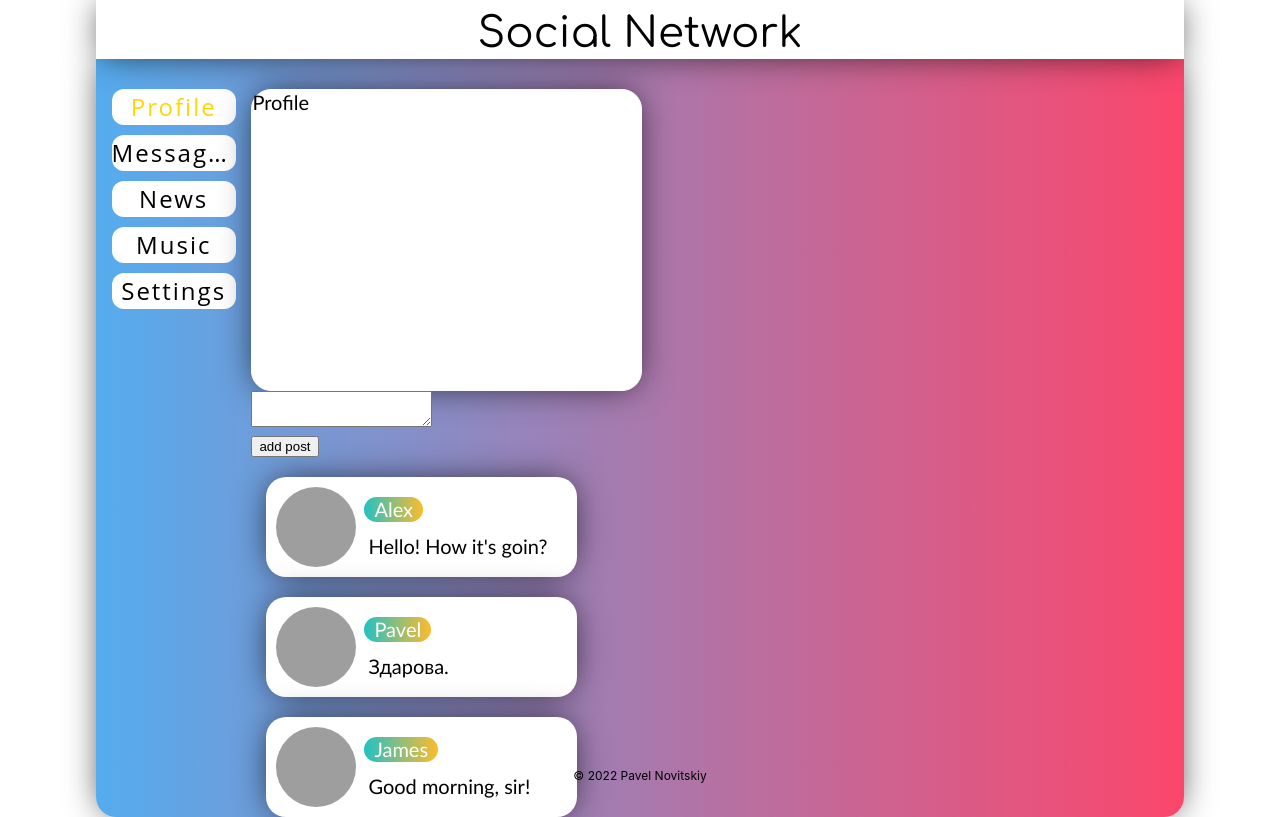
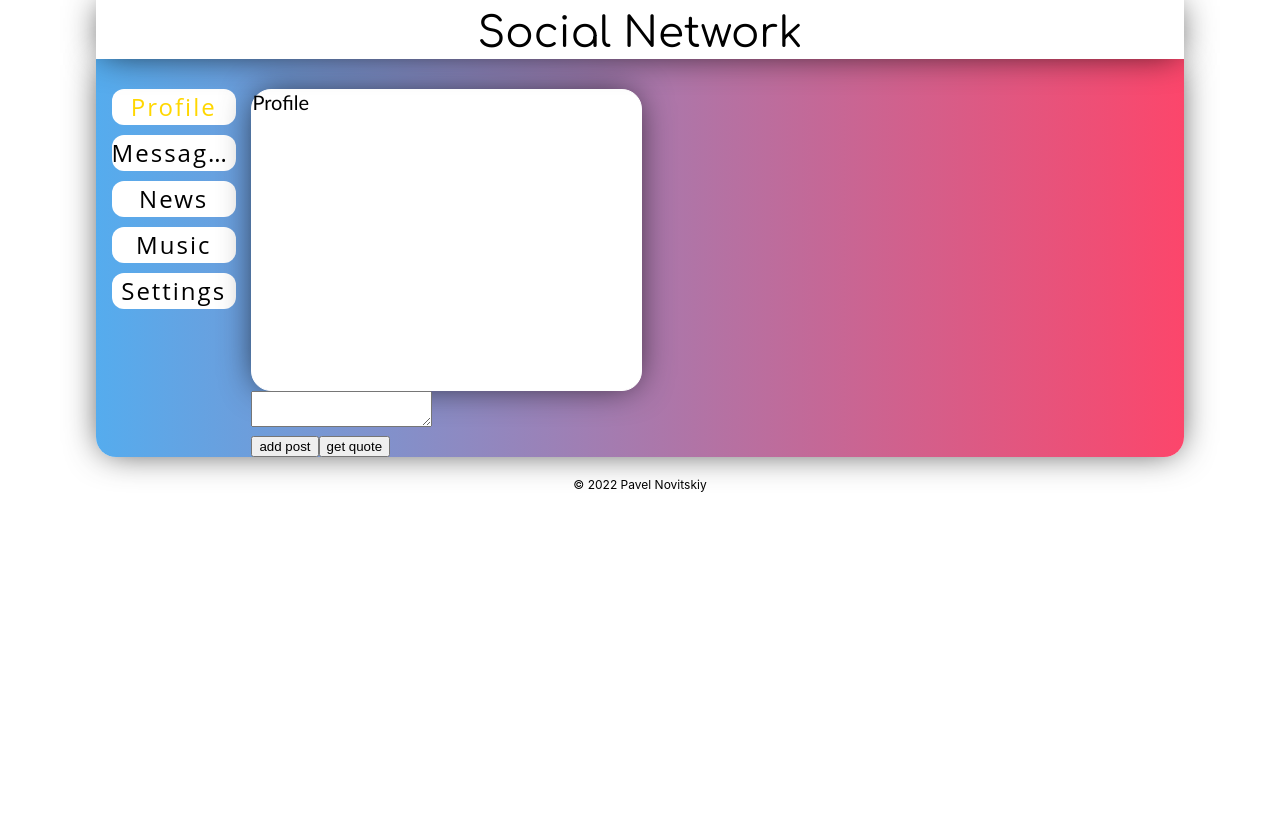
Before and after one commit to pnovitskii/Social-network-pet-project, a React (Create React App) app: page /profile in a window 1280 px wide. Built offline with nearby package versions, Linux system fonts and the light colour scheme; grey boxes are pictures that could not be loaded.

Commit message:
first axios get reques created: random quote

```diff
--- a/package.json
+++ b/package.json
@@ -6,6 +6,7 @@
     "@testing-library/jest-dom": "^5.16.4",
     "@testing-library/react": "^12.1.4",
     "@testing-library/user-event": "^13.5.0",
+    "axios": "^0.27.2",
     "react": "^18.0.0",
     "react-dom": "^18.0.0",
     "react-redux": "^8.0.1",
--- a/src/App.css
+++ b/src/App.css
@@ -16,9 +16,9 @@
   margin-right: auto; */
   max-width: 1935px;
   /* width: 85%; */
-  height:fit-content;
+  /* height:fit-content; */
   display: grid;
-  height: 95vh;
+  /* height: 95vh; */
   grid-template-areas:
   "h h"
   "b b";
@@ -57,15 +57,15 @@
 
 .footer {
   width: 100%;
-  height: 1vh;
+  height: 5vh;
   font-size: 1.5vh;
   margin: auto;
   vertical-align: text-bottom;
   text-align: center;
+  display: grid;
+  grid-template-rows: 1fr 1fr;
 }
-.space {
-  height: 1vh;
-}
+
 
 body {
   overflow-y: scroll;
--- a/src/App.js
+++ b/src/App.js
@@ -40,7 +40,7 @@ function App(props) {
       </div>
       <div className='footer'>
         <div className='space'></div>
-        <div>© 2022 Pavel Novitskiy</div>
+        <div className='footer-text'>© 2022 Pavel Novitskiy</div>
       </div>
     </BrowserRouter>
   );
--- a/src/components/Content/Profile/Posts/MyPosts/MyPosts.jsx
+++ b/src/components/Content/Profile/Posts/MyPosts/MyPosts.jsx
@@ -1,22 +1,39 @@
 import React from 'react';
 import s from './MyPosts.module.css';
 import Post from '../Post/Post'
-
+import * as axios from 'axios';
 const MyPosts = (props) => {
   let newPostText = props.newPostText;
-  let addPost = () => props.addPost();
+  let addPost = (name) => props.addPost(name);
   let updatePostText = () => {
     let text = newPost.current.value;
     props.updatePostText(text);
   }
   let newPost = React.createRef();
   let posts = props.dataPosts.map(post => <Post name={post.name} msg={post.message} />);
+
+  let getQuote = () => {
+
+
+      axios.get('https://favqs.com/api/qotd').then(response => {
+        props.updatePostText(response.data.quote.body);
+        props.addPost(response.data.quote.author);
+      });
+
+
+
+
+  }
+
+
+
   return (
     <div className={s.posts}>
       <div>
         <textarea ref={newPost} value={newPostText} onChange={updatePostText}></textarea>
         <div>
           <button onClick={addPost}>add post</button>
+          <button onClick={getQuote}>get quote</button>
         </div>
       </div>
       {posts}
--- a/src/components/Content/Profile/Posts/MyPostsContainer.jsx
+++ b/src/components/Content/Profile/Posts/MyPostsContainer.jsx
@@ -3,19 +3,23 @@ import MyPosts from './MyPosts/MyPosts';
 import { connect } from 'react-redux';
 
 const mapStateToProps = (state) => {
+
+
     return {
         dataPosts: state.profilePage.dataPosts,
-        newPostText: state.profilePage.newPostText
+        newPostText: state.profilePage.newPostText,
+
     }
 }
 
 const mapDispatchToProps = (dispatch) => {
     return {
-        addPost: () => { dispatch(addPostActionCreator()) },
+        addPost: (name) => { dispatch(addPostActionCreator(name)) },
         updatePostText: (text) => { dispatch(updatePostTextActionCreator(text)) }
     }
 }
 
+
 const MyPostsContainer = connect(mapStateToProps, mapDispatchToProps)(MyPosts);
 
 export default MyPostsContainer;
--- a/src/components/Content/Profile/Posts/Post/Post.jsx
+++ b/src/components/Content/Profile/Posts/Post/Post.jsx
@@ -5,7 +5,9 @@ const Post = (props) => {
     return (
         <div className={s.item}>
             <div className={s.avatar}>
-                <img src='https://cdn.impactinit.com/cdn/x/x@f59b8e3f78/smss52/smsimg30/pv/ingimagecontributors/ing_47129_23497.jpg' />
+                <img src='https://cdn.impactinit.com/cdn/x/x@f59b8e3f78/smss52/smsimg30/pv/ingimagecontributors/ing_47129_23497.jpg'
+                alt=''
+            />
             </div>
             <p className={s.name}>{props.name}</p>
             <p className={s.message}>{props.msg}</p>
--- a/src/components/Content/Profile/Posts/Post/Post.module.css
+++ b/src/components/Content/Profile/Posts/Post/Post.module.css
@@ -3,8 +3,10 @@
     margin-top: 20px;
     grid-template-columns: repeat(3, 2fr);
     /* width: 500px; */
-    width: 40%;
-    height: 100px;
+    width: 80vh;
+    height: fit-content;
+    padding-bottom: 15px;
+    padding-right: 10px;
     -webkit-box-shadow: 0px 0px 35px -6px rgba(0, 0, 0, 0.79);
     box-shadow: 0px 0px 35px -6px rgba(0, 0, 0, 0.79);
     background-color: white;
--- a/src/redux/profileReducer.js
+++ b/src/redux/profileReducer.js
@@ -1,23 +1,32 @@
+
+
 const ADD_POST = 'ADD-POST';
 const UPDATE_POST_TEXT = 'UPDATE-POST-TEXT';
 
-export const addPostActionCreator = () => ({ type: ADD_POST });
+export const addPostActionCreator = (name) => ({ type: ADD_POST, name: name });
 export const updatePostTextActionCreator = (text) => ({ type: UPDATE_POST_TEXT, text: text });
+
+
+
+
+
 let initialState = {
     dataPosts: [
-        { name: 'Alex', message: "Hello! How it's goin?" },
-        { name: 'Pavel', message: 'Здарова.' },
-        { name: 'James', message: 'Good morning, sir!' }
+
+        // { name: 'Alex', message: "Hello! How it's goin?" },
+        // { name: 'Pavel', message: 'Здарова.' },
+        // { name: 'James', message: 'Good morning, sir!' }
       ],
       newPostText: ''
 };
+
 const profileReducer = (state = initialState, action) => {
     switch (action.type) {
         case ADD_POST: {
             if (state.newPostText === '') return state;
             return {
                 ...state,
-                dataPosts: [ { name: 'Pavel', message: state.newPostText }, ...state.dataPosts ],
+                dataPosts: [ { name: action.name === undefined ? 'Pavel' : action.name , message: state.newPostText }, ...state.dataPosts ],
                 newPostText: ''
             }
         }
```
Also changed, not shown: 1 other file (tests, documents, lock files or other folders).
